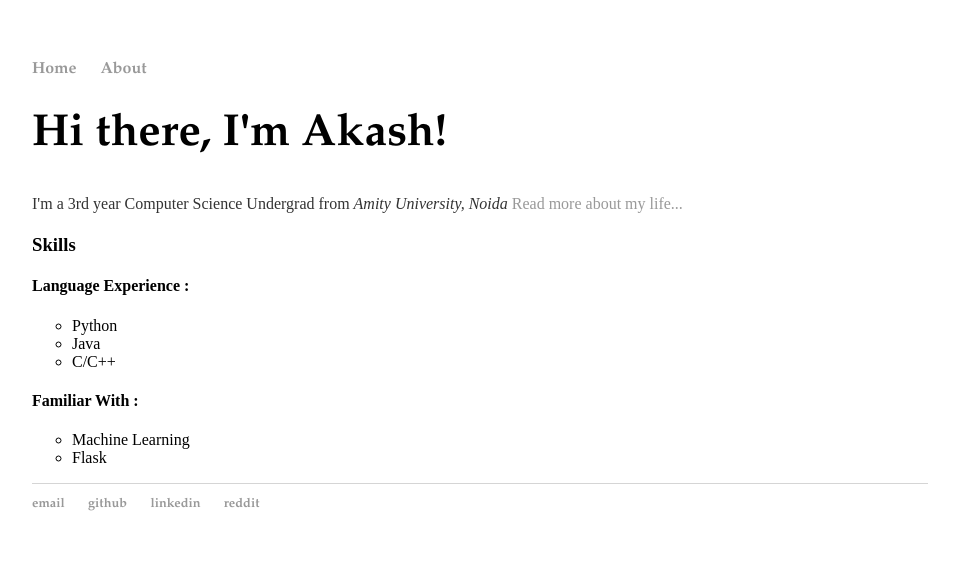
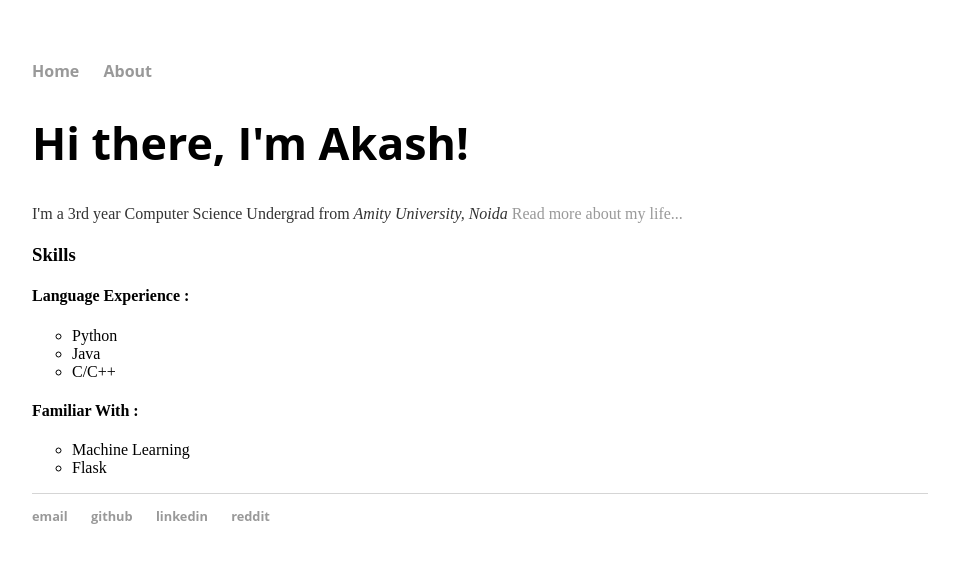
Before and after one commit to thisis-akash/thisis-akash.github.io, a Jekyll site: the page built from index.html, in a window 1280 px wide. Shown: the top 563 px of the page, without its empty margins (160-1119 px from the left). Built offline with Jekyll 4.4.1, drawn with Linux system fonts in a browser that asks for light colours.

Commit message:
Update main.css

```diff
--- a/css/main.css
+++ b/css/main.css
@@ -3,7 +3,7 @@ body {
     width: 70%;
 }
 nav ul, footer ul {
-    font-family:'Palatino Linotype', 'Book Antiqua', 'Palatino', 'serif';
+    font-family:'Open Sans', 'Helvetica Neue', Helvetica, Arial, sans-serif;
     padding: 0px;
     list-style: none;
     font-weight: bold;
@@ -21,7 +21,7 @@ a:hover {
 }
 h1 {
     font-size: 2.8em;
-    font-family:'Palatino Linotype', 'Book Antiqua', 'Palatino', 'serif';
+    font-family:'Open Sans', 'Helvetica Neue', Helvetica, Arial, sans-serif;
 }
 p {
     font-size: 1em;
```
